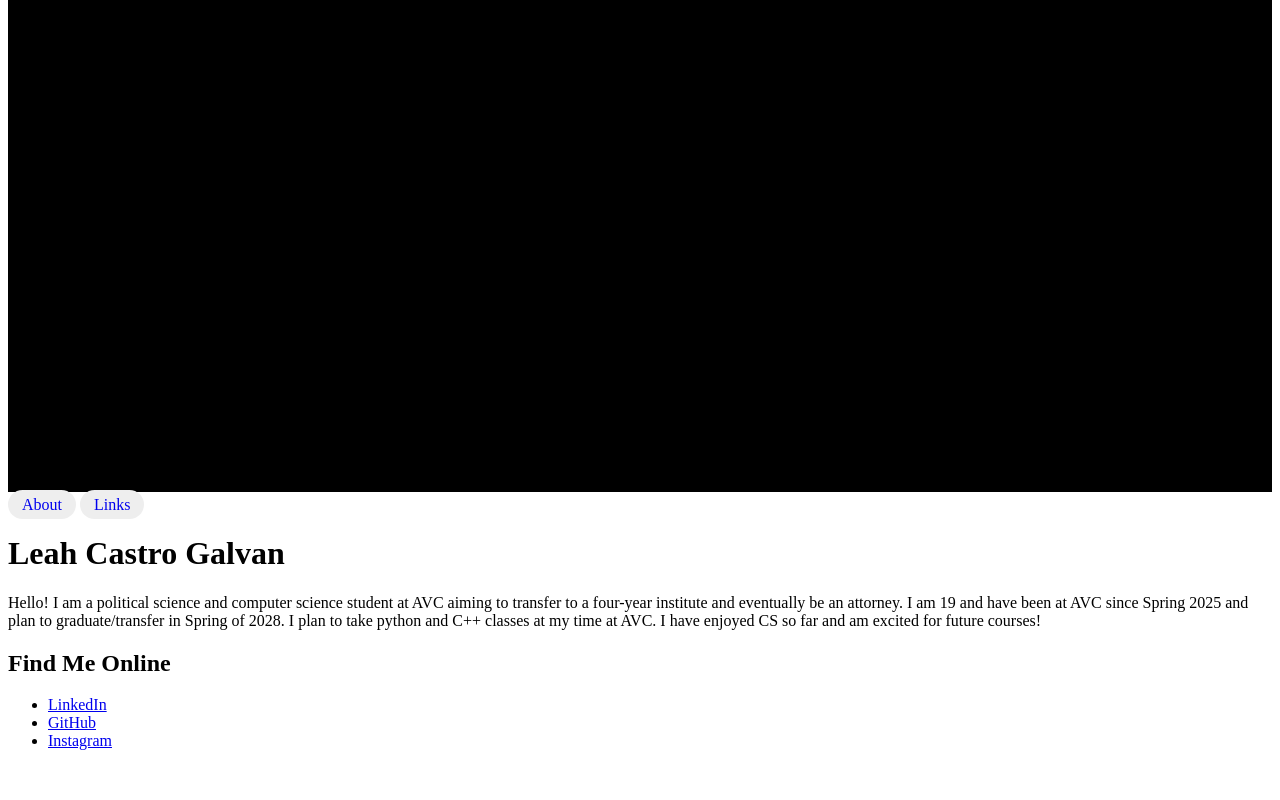
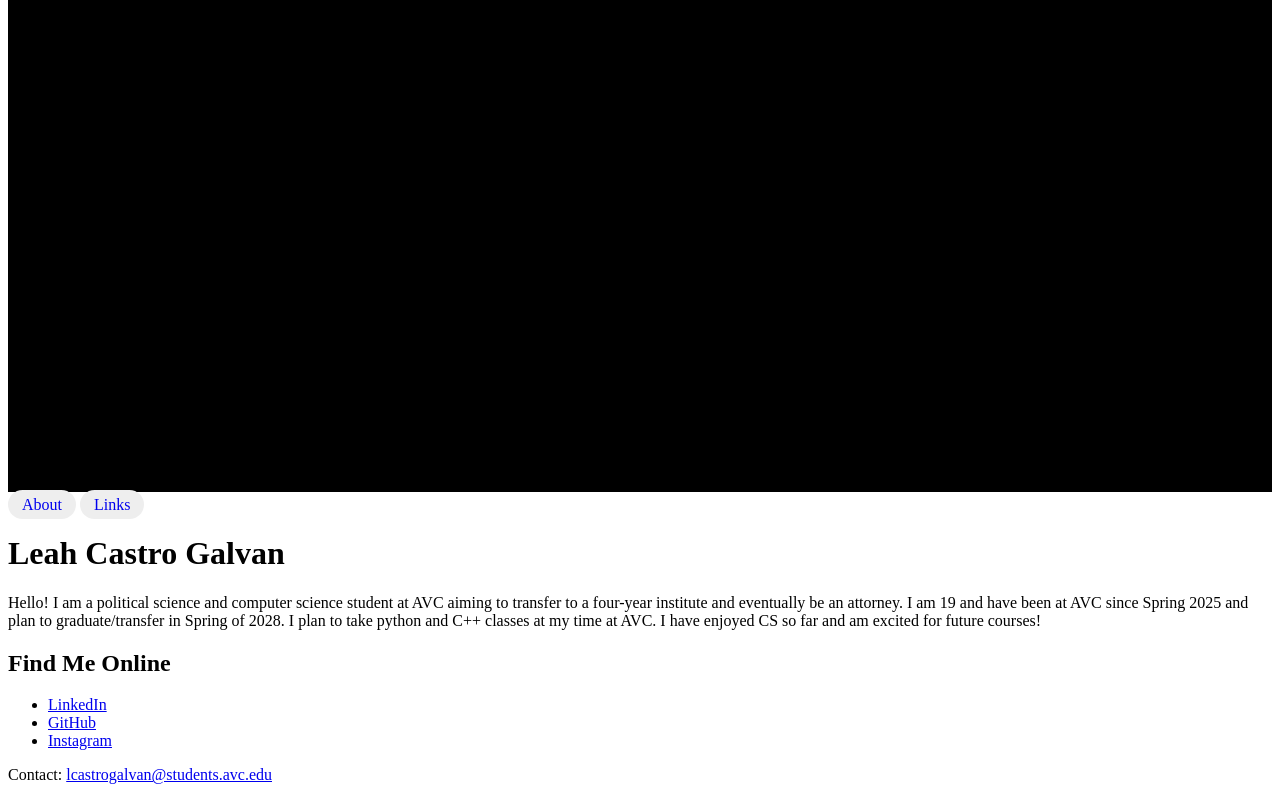
Before and after one commit to lcastrogalvan-ops/lcastrogalvan-ops.github.io, a plain HTML site: page index.html in a window 1280 px wide. Shown: the part 2251-3051 px from the top of the page. Before the commit the page ends 3017 px from the top, so only its background shows below. Drawn offline with Linux system fonts and the light colour scheme.

Commit message:
Adding email

```diff
--- a/index.html
+++ b/index.html
@@ -30,8 +30,12 @@ width="100%">
          <li><a href="https://instagram.com/leqh02"
         target="_blank">Instagram</a></li>
 </ul>
-
-
+<p>
+  Contact:
+  <a href="mailto:lcastrogalvan@students.avc.edu">
+    lcastrogalvan@students.avc.edu
+  </a>
+</p>
 
 </body>
 </html>
```
